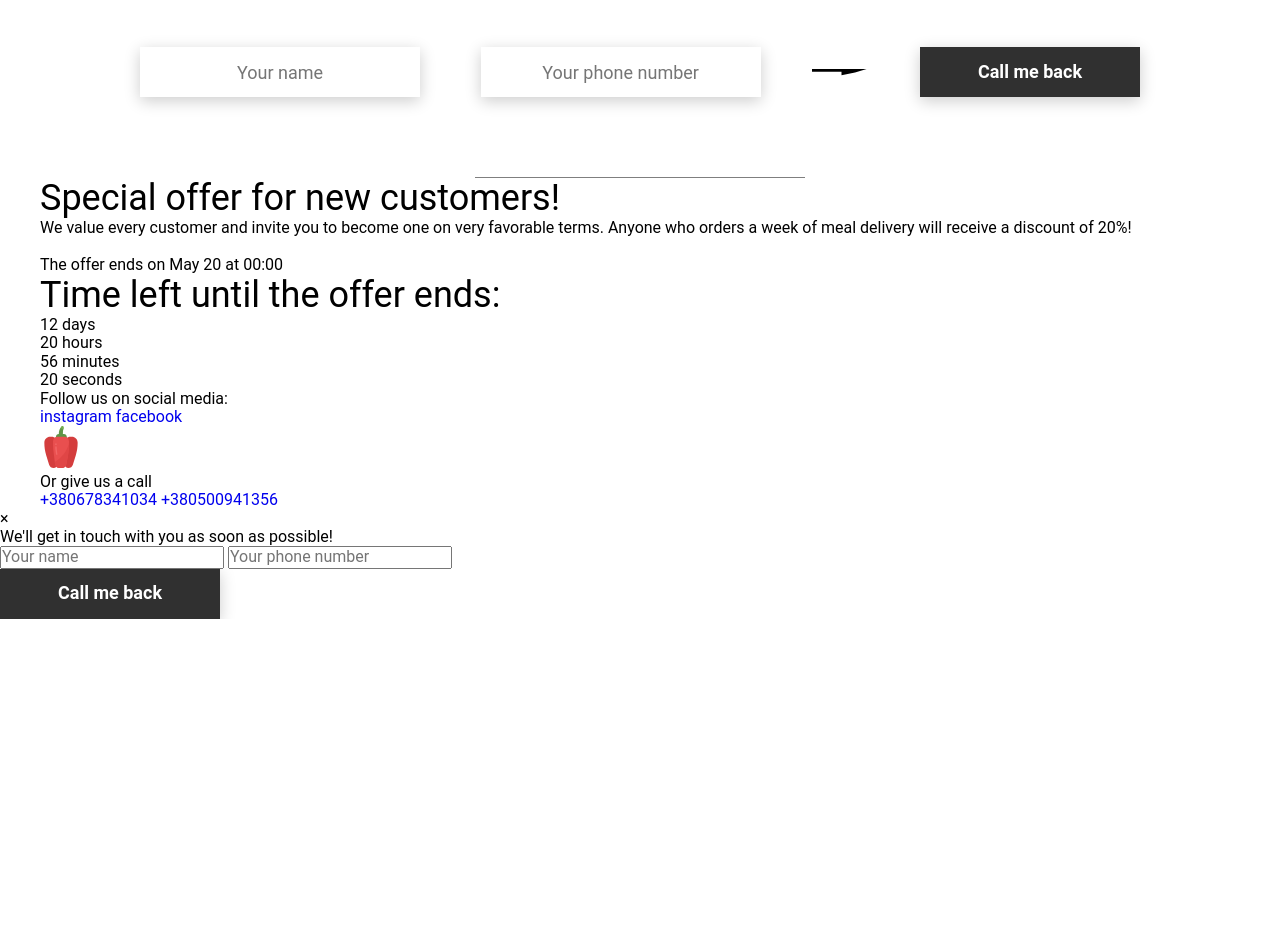
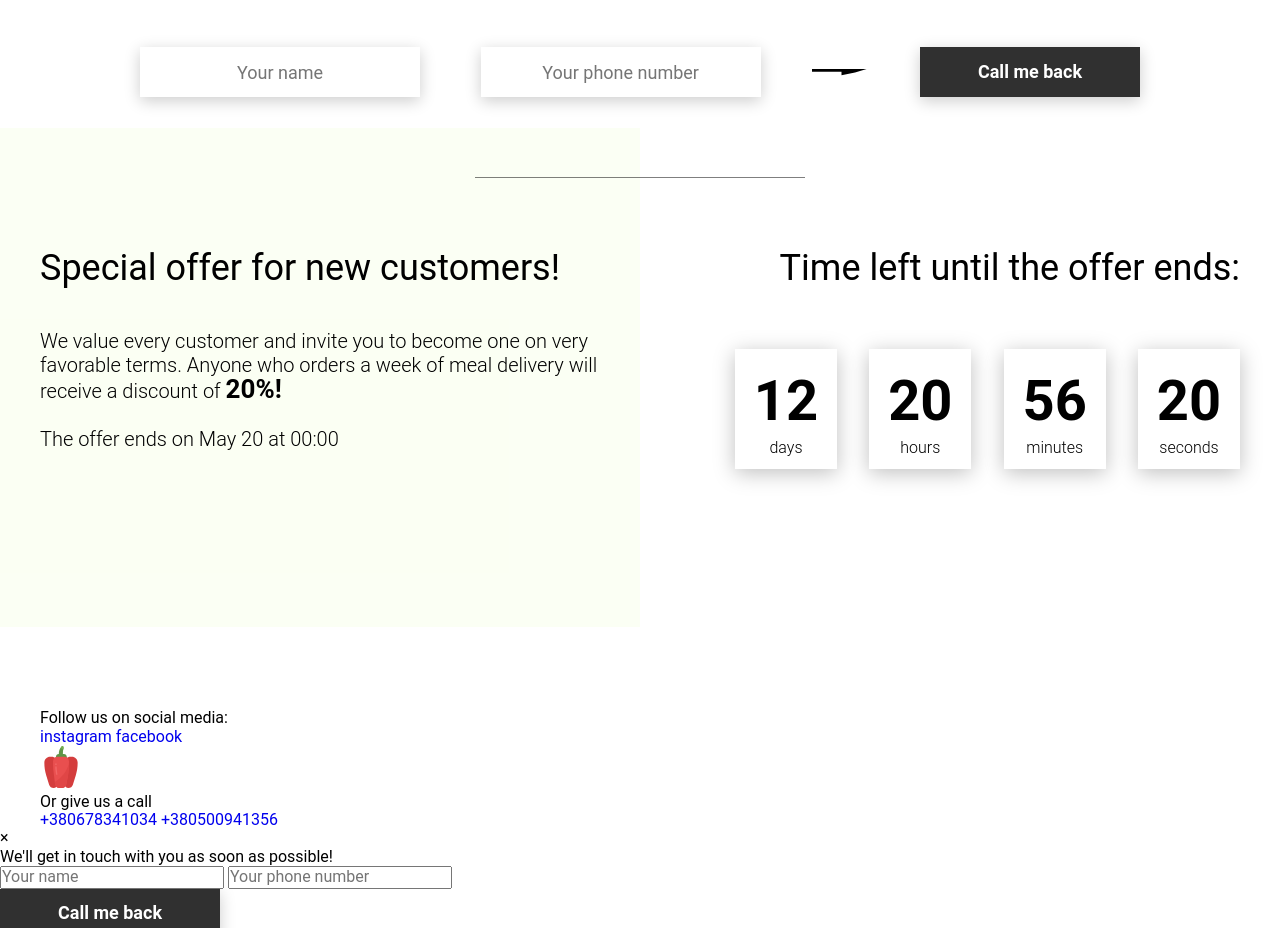
Before and after one commit to cardio-kate/Food_project, a website built with webpack: page index.html in a window 1280 px wide. Shown: the part 4000-4928 px from the top of the page. Before the commit the page ends 4619 px from the top, so only its background shows below. Built offline with nearby package versions, Linux system fonts and the light colour scheme.

Commit message:
feat: add promotion section

```diff
--- /dev/null
+++ b/src/sass/blocks/promotion.scss
@@ -0,0 +1,58 @@
+.promotion {
+    padding: 70px 0 240px 0;
+    position: relative;
+    .container {
+        display: flex;
+    }
+    .bgc_y {
+        position: absolute;
+        width: 50%;
+        height: 499px;
+        background: rgba(243, 255, 222, 0.35);
+        z-index: -1;
+        top: -50px;
+        left: 0;
+    }
+    &__text {
+        width: 50%;
+    }
+    &__descr {
+        margin-top: 40px;
+        font-size: 20px;
+        line-height: 24px;
+        font-weight: 300;
+        span {
+            font-weight: bold;
+            font-size: 26px;
+        }
+    }
+    &__timer {
+        width: 50%;
+        .title {
+            text-align: right;
+        }
+        .timer {
+            margin-top: 60px;
+            padding-left: 95px;
+            display: flex;
+            justify-content: space-between;
+            align-items: center;
+            &__block {
+                width: 102px;
+                height: 120px;
+                background: #FFFFFF;
+                box-shadow: 0px 4px 20px rgba(0, 0, 0, 0.25);
+                font-size: 16px;
+                font-weight: 300;
+                text-align: center;
+                span {
+                    display: block;
+                    margin-top: 20px;
+                    margin-bottom: 5px;
+                    font-size: 56px;
+                    font-weight: bold;
+                }
+            }
+        }
+    }
+}
--- a/src/sass/style.scss
+++ b/src/sass/style.scss
@@ -8,3 +8,4 @@
 @use "blocks/calculating.scss";
 @use "blocks/menu.scss";
 @use "blocks/order.scss";
+@use "blocks/promotion.scss";
```
